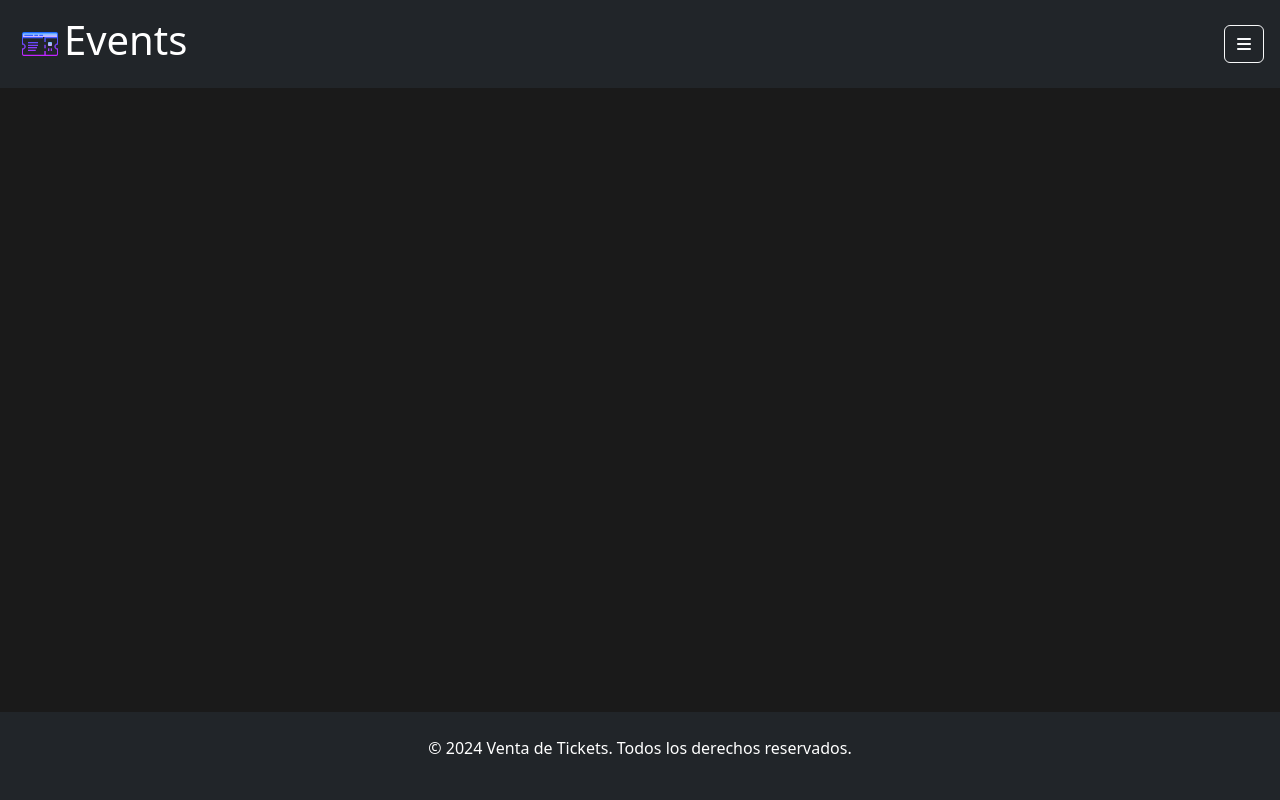
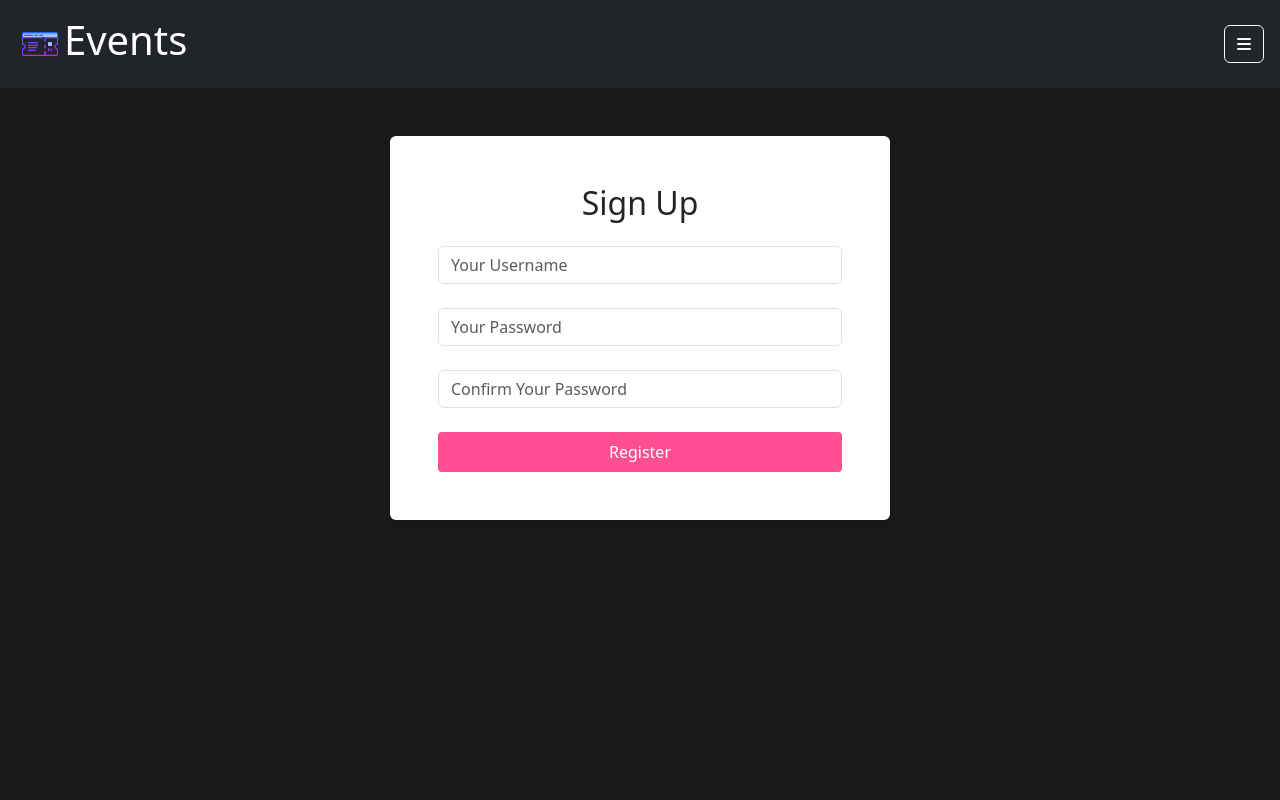
Before and after one commit to NahuelFarias/tacs-2024-2C, a React (Create React App) app in the folder front/: page /signup in a window 1280 px wide. Shown: the top 800 px of the page. Built offline with nearby package versions, Linux system fonts and the light colour scheme; no server answers.

Commit message:
fix styling

```diff
--- a/front/src/App.js
+++ b/front/src/App.js
@@ -8,6 +8,7 @@ import Home from './components/Home';
 import Login from './components/Login';
 import 'bootstrap/dist/css/bootstrap.min.css';
 import './App.css';
+import EventCreation from './components/EventCreation';
 
 function App() {
   const [menuOpen, setMenuOpen] = useState(false);
@@ -17,22 +18,29 @@ function App() {
   };
 
   return (
+    <div className='d-flex flex-column'>
+
     <Router>
-    <div className="d-flex flex-column min-vh-100">
 
       <Header toggleMenu={toggleMenu} />
+      <Menu menuOpen={menuOpen} />
 
-      <Menu menuOpen={menuOpen} />
-      <Routes>
-        <Route path="/" element={<Home/>} />
-        <Route path='/login' element={<Login/>}/>
-        <Route path='/register' element={<Registration/>}/>
-        {/* <Route path='/event/:id' element={<Home eventos={eventos}/>}/> */}
-      </Routes>
+      <div className="d-flex flex-column min-vh-100">
 
+        <Routes>
+          <Route path="/" element={<Home/>} />
+          <Route path='/login' element={<Login/>}/>
+          <Route path='/signup' element={<Registration/>}/>
+          <Route path='/createEvent' element={<EventCreation/>}></Route>
+          {/* <Route path='/event/:id' element={<Home eventos={eventos}/>}/> */}
+        </Routes>
+
+      </div>
       <Footer />
+
+    </Router>
     </div>
-    </Router>
+
 
   );
 }
--- a/front/src/components/Login.js
+++ b/front/src/components/Login.js
@@ -43,8 +43,8 @@ const Login = () => {
     }
 
     return (
-        <div className="d-flex justify-content-center align-items-center vh-100" style={{ backgroundColor: '#1a1a1a' }}>
-          <div className="p-5 rounded shadow" style={{ backgroundColor: 'white', width: '90%', maxWidth: '500px', height: 'auto' }}>
+        <div className="d-flex justify-content-center align-items-center" style={{ backgroundColor: '#1a1a1a' }}>
+          <div className="p-5 m-5 rounded shadow" style={{ backgroundColor: 'white', width: '90%', maxWidth: '500px', height: 'auto' }}>
             <h2 className="text-center text-dark mb-4">Login</h2>
             <form className="d-flex flex-column justify-content-between" style={{ height: '100%' }}>
               <div className="mb-4">
--- a/front/src/components/Menu.js
+++ b/front/src/components/Menu.js
@@ -6,7 +6,7 @@ const Menu = ({ menuOpen }) => {
       <div className="menu bg-dark text-white p-3">
         <ul className="list-unstyled">
           <li><a href="/login" className="text-white">Iniciar Sesión</a></li>
-          <li><a href="/register" className="text-white">Registrarse</a></li>
+          <li><a href="/signup" className="text-white">Registrarse</a></li>
         </ul>
       </div>
     )
--- a/front/src/components/Registration.js
+++ b/front/src/components/Registration.js
@@ -47,8 +47,8 @@ const Registration = () => {
     }
 
     return (
-        <div className="d-flex justify-content-center align-items-center vh-100" style={{ backgroundColor: '#1a1a1a' }}>
-          <div className="p-5 rounded shadow" style={{ backgroundColor: 'white', width: '90%', maxWidth: '500px', height: 'auto' }}>
+        <div className="d-flex justify-content-center align-items-center" style={{ backgroundColor: '#1a1a1a' }}>
+          <div className="p-5 m-5 rounded shadow" style={{ backgroundColor: 'white', width: '90%', maxWidth: '500px', height: 'auto' }}>
             <h2 className="text-center text-dark mb-4">Sign Up</h2>
             <form className="d-flex flex-column justify-content-between" style={{ height: '100%' }}>
               <div className="mb-4">
```
